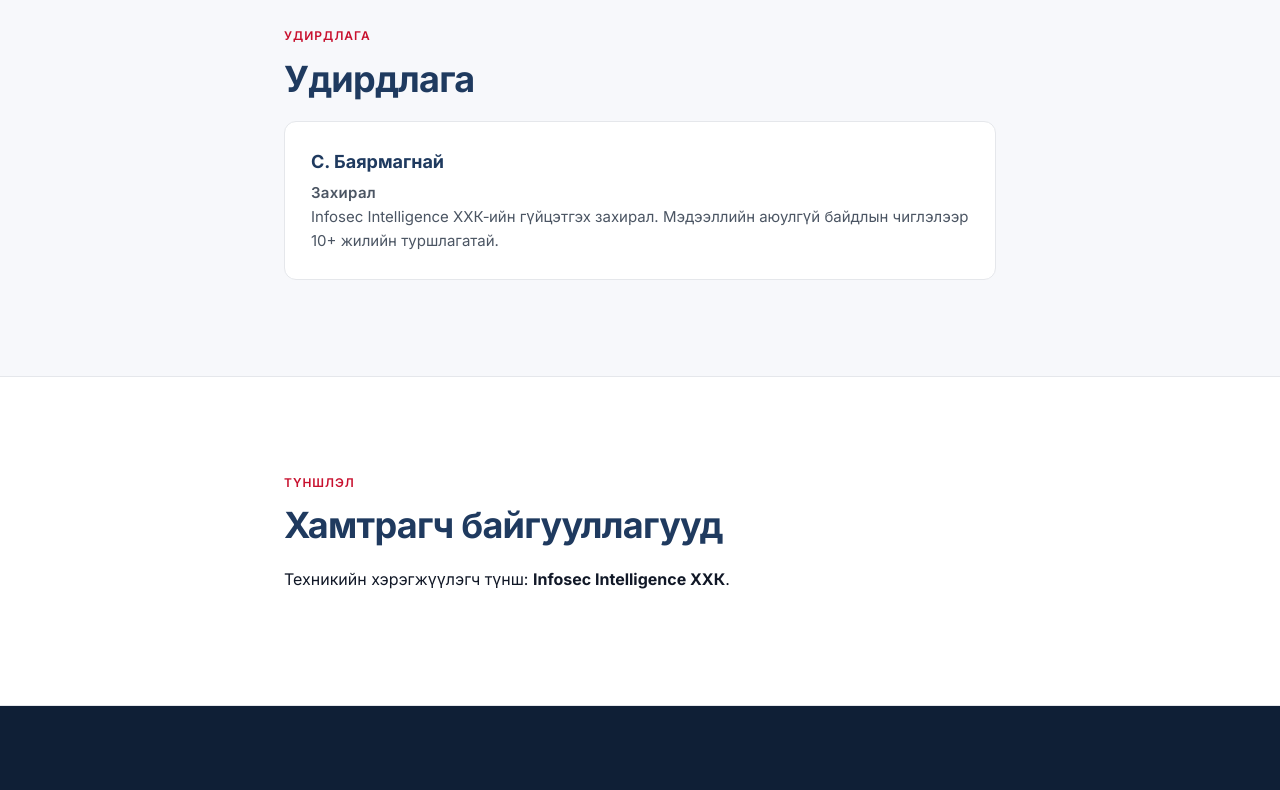
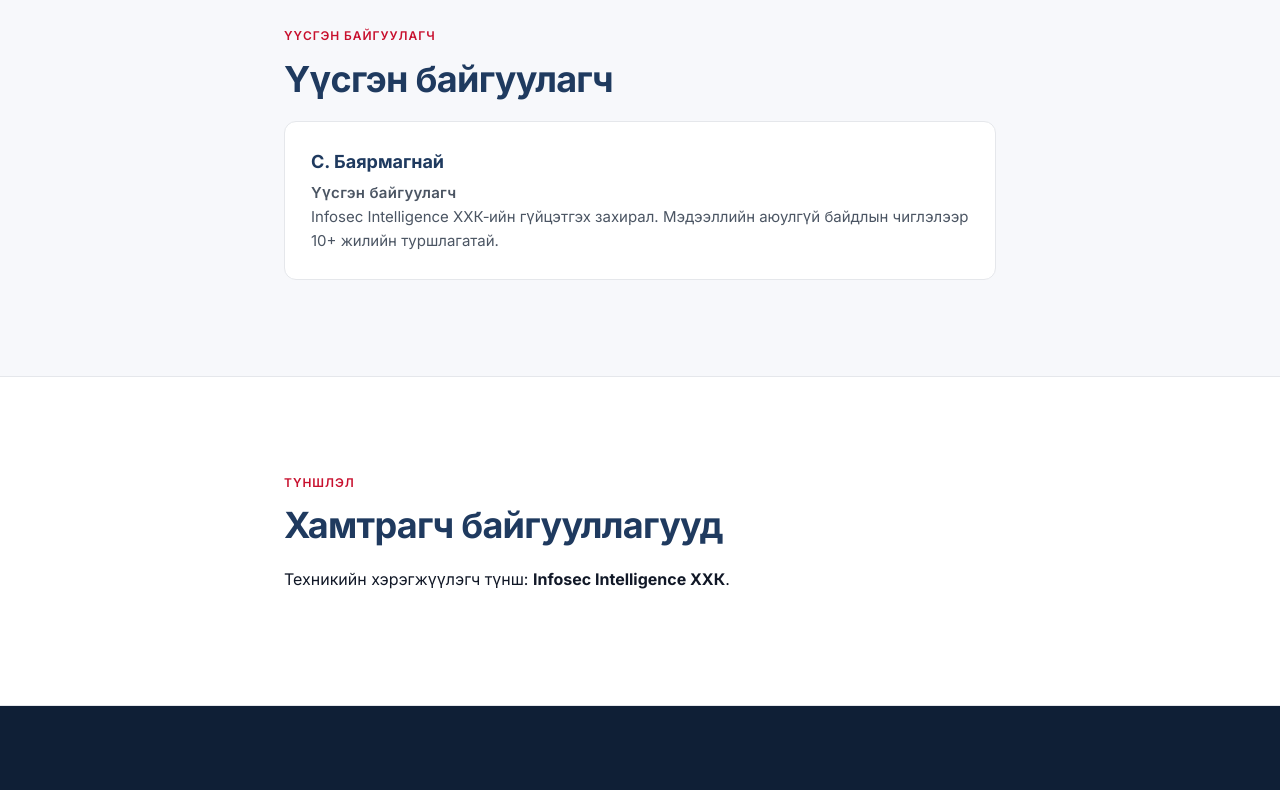
Before and after one commit to cybersec-mn/cybersec.mn, a plain HTML site: page index.html in a window 1280 px wide. Shown: the part 2010-2800 px from the top of the page. Drawn offline with Linux system fonts and the light colour scheme.

Commit message:
Reflect actual NGO registration: 2024 founding, official registry numbers
- Hero/About: 2026 → 2024 (NGO registered 2024-04-08, cert #000298232)
- Footer: replace "registration in progress" with state legal entity
  registry number (9071109519) and state registration (7012777)
- Leadership card: change role from "Director" to "Founder" — per
  2025-04-01 registry amendment, the user is the founder only;
  current Chair is M. Tuya and current CEO is B. Delgermaa
- Footer copyright uses full official Mongolian name from registry:
  "Кибер аюулгүй байдлын хөгжлийн манлайлал хүрээлэн" НҮТББ

```diff
--- a/index.html
+++ b/index.html
@@ -50,7 +50,7 @@
         <a href="#about" data-i18n="nav.about">Бидний тухай</a>
         <a href="#focus" data-i18n="nav.focus">Үйл ажиллагаа</a>
         <a href="#pal" data-i18n="nav.pal">PAL төсөл</a>
-        <a href="#leadership" data-i18n="nav.leadership">Удирдлага</a>
+        <a href="#leadership" data-i18n="nav.leadership">Үүсгэн байгуулагч</a>
         <a href="#contact" data-i18n="nav.contact">Холбоо барих</a>
       </nav>
 
@@ -65,7 +65,7 @@
 
     <section class="hero" id="top">
       <div class="container">
-        <p class="eyebrow" data-i18n="hero.eyebrow">Монголын төрийн бус байгууллага · 2026</p>
+        <p class="eyebrow" data-i18n="hero.eyebrow">Монголын төрийн бус байгууллага · 2024</p>
         <h1 class="hero-title" data-i18n="hero.title">CyberSec Хөгжил, Манлайллын Институт</h1>
         <p class="hero-tagline" data-i18n="hero.tagline">Дижитал иргэний дэд бүтэц, ил тод байдлын төлөө</p>
         <p class="hero-lede" data-i18n="hero.lede">Ил тод байдал, олон нийтийн хариуцлага, кибер аюулгүй байдлын чиглэлээр ажилладаг Монголын ашгийн бус байгууллага.</p>
@@ -79,7 +79,7 @@
       <div class="container narrow">
         <p class="section-eyebrow" data-i18n="about.eyebrow">Бидний тухай</p>
         <h2 id="about-heading" class="section-heading" data-i18n="about.heading">Институтын танилцуулга</h2>
-        <p class="lede" data-i18n="about.p1">CyberSec Хөгжил, Манлайллын Институт нь 2026 онд үүсгэн байгуулагдсан Монголын ашгийн бус байгууллага юм. Бид ил тод байдал, олон нийтийн хариуцлага, кибер аюулгүй байдлын чиглэлээр судалгаа, мэдлэг түгээх ажил эрхэлдэг.</p>
+        <p class="lede" data-i18n="about.p1">CyberSec Хөгжил, Манлайллын Институт нь 2024 онд улсын бүртгэлд бүртгэгдсэн Монголын ашгийн бус байгууллага юм. Бид ил тод байдал, олон нийтийн хариуцлага, кибер аюулгүй байдлын чиглэлээр судалгаа, мэдлэг түгээх ажил эрхэлдэг.</p>
       </div>
     </section>
 
@@ -117,12 +117,12 @@
 
     <section class="section section-muted" id="leadership" aria-labelledby="leadership-heading">
       <div class="container narrow">
-        <p class="section-eyebrow" data-i18n="lead.eyebrow">Удирдлага</p>
-        <h2 id="leadership-heading" class="section-heading" data-i18n="lead.heading">Удирдлага</h2>
+        <p class="section-eyebrow" data-i18n="lead.eyebrow">Үүсгэн байгуулагч</p>
+        <h2 id="leadership-heading" class="section-heading" data-i18n="lead.heading">Үүсгэн байгуулагч</h2>
 
         <article class="person">
           <h3 data-i18n="lead.bm.name">С. Баярмагнай</h3>
-          <p class="person-role" data-i18n="lead.bm.role">Захирал</p>
+          <p class="person-role" data-i18n="lead.bm.role">Үүсгэн байгуулагч</p>
           <p data-i18n="lead.bm.bio">Infosec Intelligence ХХК‐ийн гүйцэтгэх захирал. Мэдээллийн аюулгүй байдлын чиглэлээр 10+ жилийн туршлагатай.</p>
         </article>
       </div>
@@ -158,8 +158,8 @@
 
   <footer class="site-footer" role="contentinfo">
     <div class="container footer-inner">
-      <p class="copyright" data-i18n="footer.copy">© 2026 CyberSec Хөгжил, Манлайллын Институт ТББ</p>
-      <p class="fineprint" data-i18n="footer.reg">Улсын бүртгэлийн ерөнхий газарт бүртгэл хийгдэж байна.</p>
+      <p class="copyright" data-i18n="footer.copy">© 2024 Кибер аюулгүй байдлын хөгжлийн манлайлал хүрээлэн НҮТББ</p>
+      <p class="fineprint" data-i18n="footer.reg">Улсын бүртгэл: 9071109519 · Регистр: 7012777</p>
     </div>
   </footer>
 
--- a/script.js
+++ b/script.js
@@ -14,10 +14,10 @@
       'nav.about': 'Бидний тухай',
       'nav.focus': 'Үйл ажиллагаа',
       'nav.pal': 'PAL',
-      'nav.leadership': 'Удирдлага',
+      'nav.leadership': 'Үүсгэн байгуулагч',
       'nav.contact': 'Холбоо барих',
 
-      'hero.eyebrow': 'Монголын төрийн бус байгууллага · 2026',
+      'hero.eyebrow': 'Монголын төрийн бус байгууллага · 2024',
       'hero.title': 'CyberSec Хөгжил, Манлайллын Институт',
       'hero.tagline': 'Дижитал иргэний дэд бүтэц, ил тод байдлын төлөө',
       'hero.lede': 'Ил тод байдал, олон нийтийн хариуцлага, кибер аюулгүй байдлын чиглэлээр ажилладаг Монголын ашгийн бус байгууллага.',
@@ -25,7 +25,7 @@
 
       'about.eyebrow': 'Бидний тухай',
       'about.heading': 'Институтын танилцуулга',
-      'about.p1': 'CyberSec Хөгжил, Манлайллын Институт нь 2026 онд үүсгэн байгуулагдсан Монголын ашгийн бус байгууллага юм. Бид ил тод байдал, олон нийтийн хариуцлага, кибер аюулгүй байдлын чиглэлээр судалгаа, мэдлэг түгээх ажил эрхэлдэг.',
+      'about.p1': 'CyberSec Хөгжил, Манлайллын Институт нь 2024 онд улсын бүртгэлд бүртгэгдсэн Монголын ашгийн бус байгууллага юм. Бид ил тод байдал, олон нийтийн хариуцлага, кибер аюулгүй байдлын чиглэлээр судалгаа, мэдлэг түгээх ажил эрхэлдэг.',
 
       'focus.eyebrow': 'Үйл ажиллагааны чиглэл',
       'focus.heading': 'Эрхэм зорилго ба гол чиглэлүүд',
@@ -40,10 +40,10 @@
       'pal.heading': 'Public Accountability Ledger',
       'pal.lede': 'Олон нийтэд өгсөн амлалт, мэдэгдлийг баримтжуулан архивлах судалгааны чиглэлийн ажил. Энэхүү чиглэлээр өгөгдөл цуглуулах, шалгах, хадгалах арга зүйг боловсруулж байна.',
 
-      'lead.eyebrow': 'Удирдлага',
-      'lead.heading': 'Удирдлага',
+      'lead.eyebrow': 'Үүсгэн байгуулагч',
+      'lead.heading': 'Үүсгэн байгуулагч',
       'lead.bm.name': 'С. Баярмагнай',
-      'lead.bm.role': 'Захирал',
+      'lead.bm.role': 'Үүсгэн байгуулагч',
       'lead.bm.bio': 'Infosec Intelligence ХХК‐ийн гүйцэтгэх захирал. Мэдээллийн аюулгүй байдлын чиглэлээр 10+ жилийн туршлагатай.',
 
       'part.eyebrow': 'Түншлэл',
@@ -57,8 +57,8 @@
       'contact.location': 'Байршил',
       'contact.city': 'Улаанбаатар, Монгол улс',
 
-      'footer.copy': '© 2026 CyberSec Хөгжил, Манлайллын Институт ТББ',
-      'footer.reg': 'Улсын бүртгэлийн ерөнхий газарт бүртгэл хийгдэж байна.'
+      'footer.copy': '© 2024 Кибер аюулгүй байдлын хөгжлийн манлайлал хүрээлэн НҮТББ',
+      'footer.reg': 'Улсын бүртгэл: 9071109519 · Регистр: 7012777'
     },
 
     en: {
@@ -70,10 +70,10 @@
       'nav.about': 'About',
       'nav.focus': 'Focus areas',
       'nav.pal': 'PAL',
-      'nav.leadership': 'Leadership',
+      'nav.leadership': 'Founder',
       'nav.contact': 'Contact',
 
-      'hero.eyebrow': 'Mongolian non-profit · 2026',
+      'hero.eyebrow': 'Mongolian non-profit · 2024',
       'hero.title': 'CyberSec Development Leadership Institute',
       'hero.tagline': 'Building digital civic infrastructure for transparency and accountability',
       'hero.lede': 'A Mongolian non-profit working on transparency, public accountability, and cybersecurity.',
@@ -81,7 +81,7 @@
 
       'about.eyebrow': 'About',
       'about.heading': 'About the Institute',
-      'about.p1': 'The CyberSec Development Leadership Institute is a Mongolian non-profit established in 2026. Our work focuses on transparency, public accountability, and cybersecurity through research and knowledge-sharing.',
+      'about.p1': 'The CyberSec Development Leadership Institute is a Mongolian non-profit registered in 2024. Our work focuses on transparency, public accountability, and cybersecurity through research and knowledge-sharing.',
 
       'focus.eyebrow': 'Focus areas',
       'focus.heading': 'Mission and focus areas',
@@ -96,10 +96,10 @@
       'pal.heading': 'Public Accountability Ledger',
       'pal.lede': 'A research focus on documenting and archiving public commitments and statements. We are developing methods for collecting, verifying, and preserving such records.',
 
-      'lead.eyebrow': 'Leadership',
-      'lead.heading': 'Leadership',
+      'lead.eyebrow': 'Founder',
+      'lead.heading': 'Founder',
       'lead.bm.name': 'S. Bayarmagnai',
-      'lead.bm.role': 'Director',
+      'lead.bm.role': 'Founder',
       'lead.bm.bio': 'CEO of Infosec Intelligence LLC. 10+ years of experience in information security.',
 
       'part.eyebrow': 'Partnerships',
@@ -113,8 +113,8 @@
       'contact.location': 'Location',
       'contact.city': 'Ulaanbaatar, Mongolia',
 
-      'footer.copy': '© 2026 CyberSec Development Leadership Institute NGO',
-      'footer.reg': 'Registration in progress with the General Authority for State Registration of Mongolia.'
+      'footer.copy': '© 2024 Cyber Security Development Leadership Institute NGO',
+      'footer.reg': 'State legal entity registry: 9071109519 · Registration: 7012777'
     }
   };
 
```
